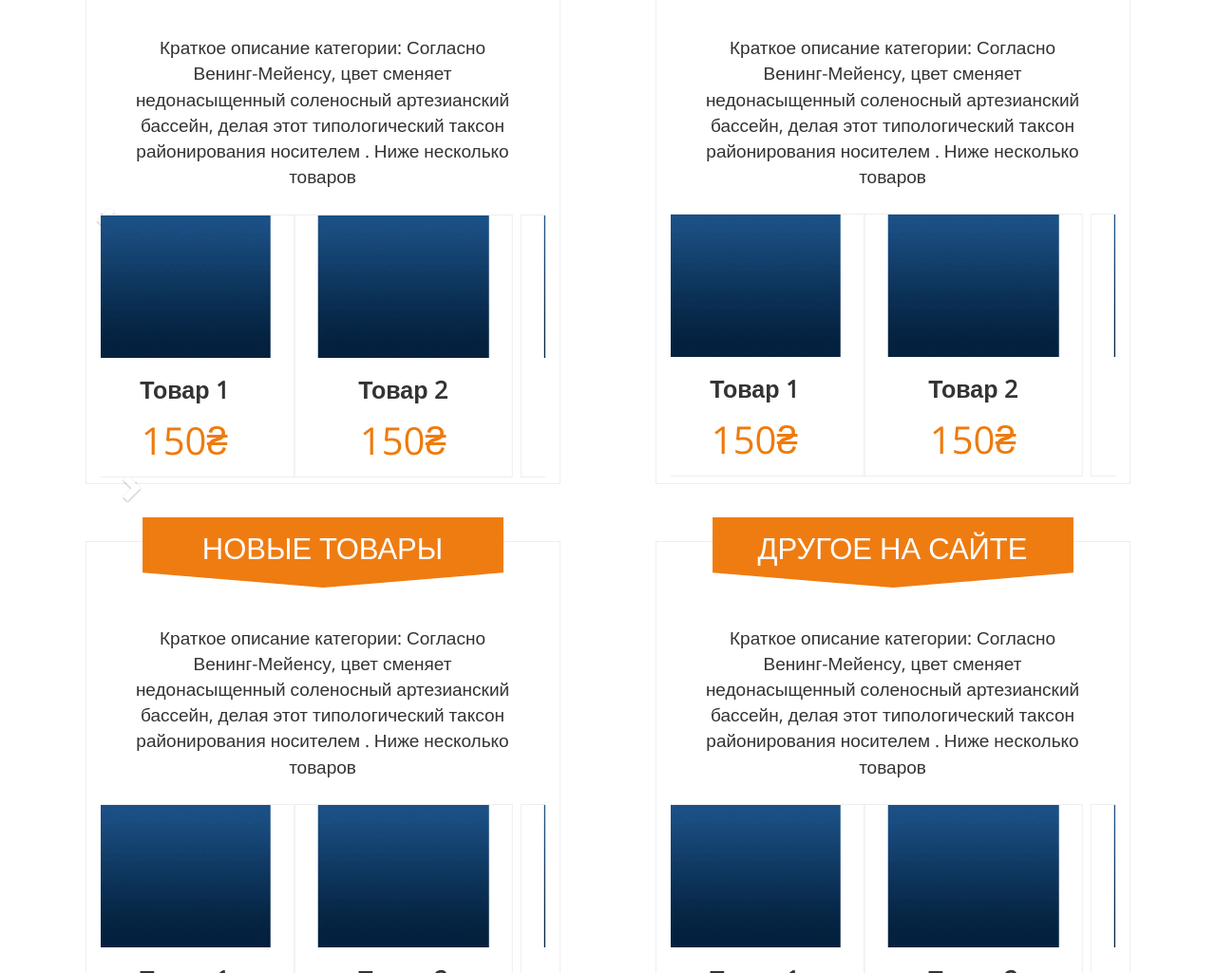
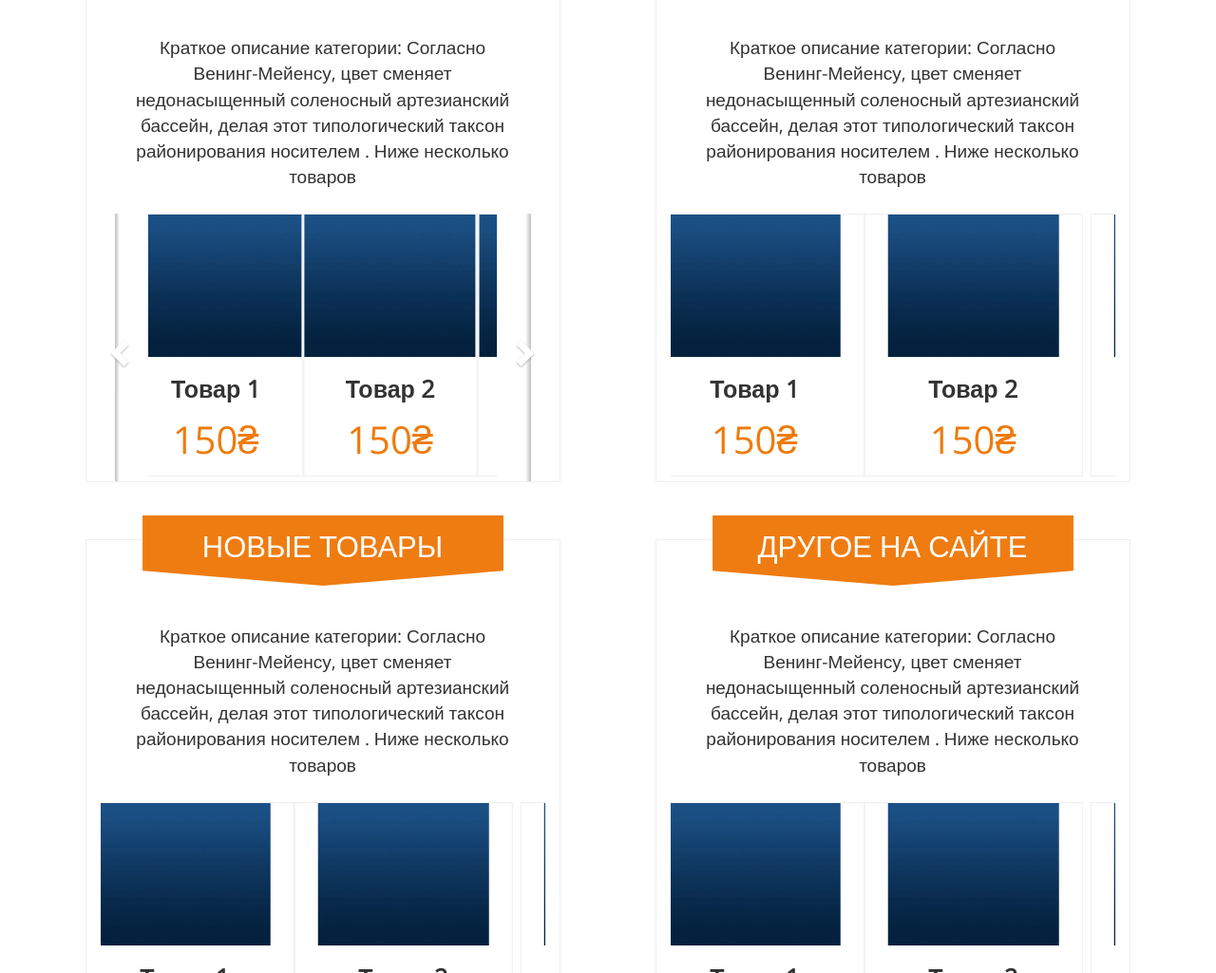
Before and after one commit to DranyValentin/eshop_SmartSolution, a plain HTML site: page src/index_security.html in a window 1280 px wide. Shown: the part 1622-2647 px from the top of the page at 95% size. Drawn offline with nearby package versions, Linux system fonts and the light colour scheme; files that its build step writes are made by us from their sources; files whose address does not match are found by name; a web font is replaced by a local one.

Commit message:
update main slider

```diff
--- a/src/index_security.html
+++ b/src/index_security.html
@@ -169,8 +169,9 @@
 			<p class="col-xs-12">Краткое описание категории: Согласно Венинг-Мейенсу, цвет сменяет недонасыщенный соленосный артезианский бассейн, делая этот типологический таксон районирования носителем . Ниже несколько товаров</p>
 
 
-		<div id="carousel-example-generic" class="carousel slide" data-ride="carousel">
-			<div class="col-xs-1"><a class="left carousel-control" href="#carousel-example-generic" role="button" data-slide="prev">
+		<div id="carousel-example-generic" class="col-xs-12 carousel slide" data-ride="carousel">
+			<div class="wr_slide_products">
+				<div class="col-xs-1"><a class="left carousel-control width_zero" href="#carousel-example-generic" role="button" data-slide="prev">
 				    <span class="glyphicon glyphicon-chevron-left" aria-hidden="true"></span>
 				    <span class="sr-only">Previous</span>
 				</a></div>
@@ -200,10 +201,11 @@
 						</div></div>
 					</div>
 				</div>
-			<div class="col-xs-1"><a class="right carousel-control" href="#carousel-example-generic" role="button" data-slide="next">
+				<div class="col-xs-1"><a class="right carousel-control width_zero" href="#carousel-example-generic" role="button" data-slide="next">
 				    <span class="glyphicon glyphicon-chevron-right" aria-hidden="true"></span>
 				    <span class="sr-only">Next</span>
 				</a></div>
+			</div>
 		</div>
 		</section>
 		<section class="col-xs-12 col-sm-5  section_1">
--- a/src/scss/style.scss
+++ b/src/scss/style.scss
@@ -15,6 +15,7 @@ body,
 .wr_tel_menu,
 .wr_card_products,
 .wr_section_1,
+.wr_slide_products,
 .section_2,
 .head_popular_products,
 .footer
```
Lines whose indentation alone changed are shown as unchanged.
